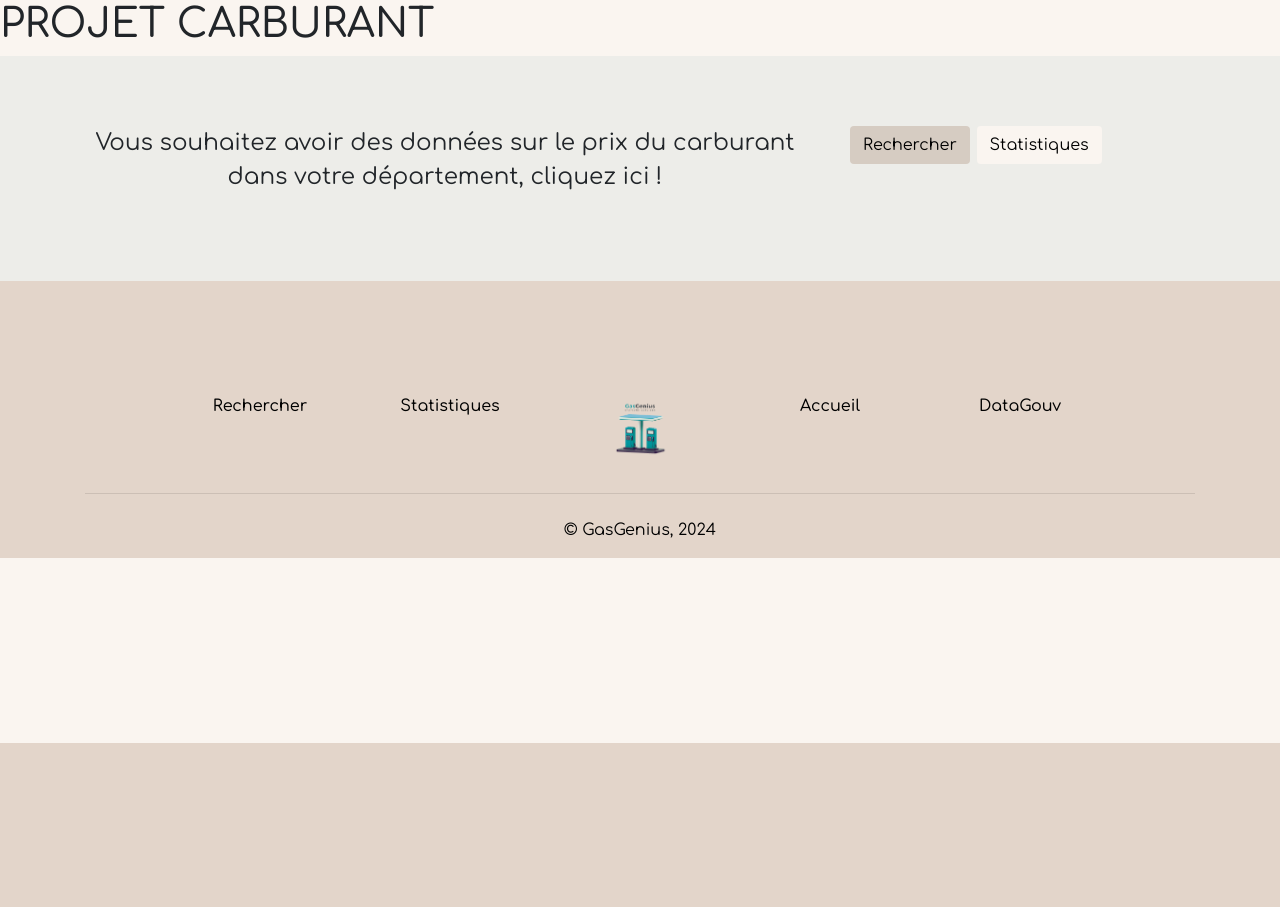
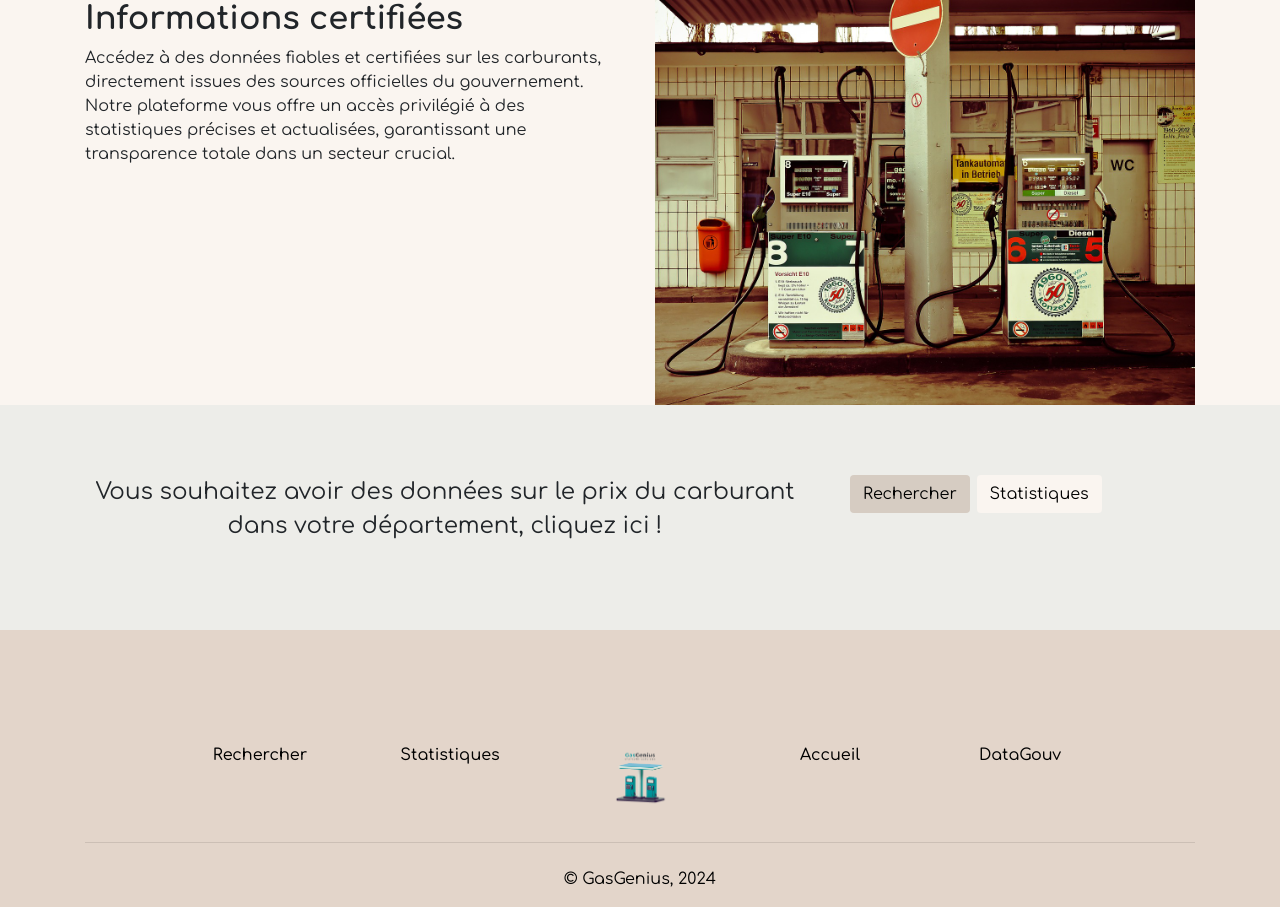
Before and after one commit to oceanetardy/ProjetCarburantPYTHON, a Flask app: page / in a window 1280 px wide. Shown: the part 57-964 px from the top of the page. Before the commit the page ends 800 px from the top, so only its background shows below. Run offline with Flask 3, Linux system fonts and the light colour scheme; some libraries are stand-ins or nearby versions.

Commit message:
[*] FO : WIP Zone row text image sur home

```diff
--- a/app/app.py
+++ b/app/app.py
@@ -9,7 +9,8 @@ app.config["IMG_FOLDER"] = IMG_FOLDER
 @app.route('/')
 def home():
 	logoGasGenius = os.path.join(app.config["IMG_FOLDER"], "logoGasGenius.png")
-	return render_template('templateHome.html', logo=logoGasGenius)
+	gasstation = os.path.join(app.config["IMG_FOLDER"], "gasstation.jpg")
+	return render_template('templateHome.html', logo=logoGasGenius, gasstation=gasstation)
 
 
 if __name__ == '__main__':
--- a/app/templates/templateHome.html
+++ b/app/templates/templateHome.html
@@ -43,10 +43,31 @@
 </nav>
 <!--NAVARBAR END-->
 
-<div class="content">
-    <h1>PROJET CARBURANT</h1>
-    {{content}}{{test}}
-</div>
+
+
+<!-- ZONE DOUBLE ROW START-->
+
+
+
+
+
+
+<div class="container">
+        <div class="row">
+            <div class="col-md-6">
+                <h2><strong>Informations certifiées</strong></h2>
+                <p>Accédez à des données fiables et certifiées sur les carburants,
+                    directement issues des sources officielles du gouvernement.
+                    Notre plateforme vous offre un accès privilégié à des statistiques
+                    précises et actualisées, garantissant une transparence totale dans un secteur crucial. </p>
+            </div>
+            <div class="col-md-6 text-center">
+                <img src="{{gasstation}}" alt="Image" class="img-fluid">
+            </div>
+        </div>
+    </div>
+<!-- ZONE DOUBLE ROW END-->
+
 
 <!-- ZONE DESSUS FOOTER START-->
 <div class=" content-before-footer">
```
Also changed, not shown: app/static/IMG/gasstation.jpg (added).
